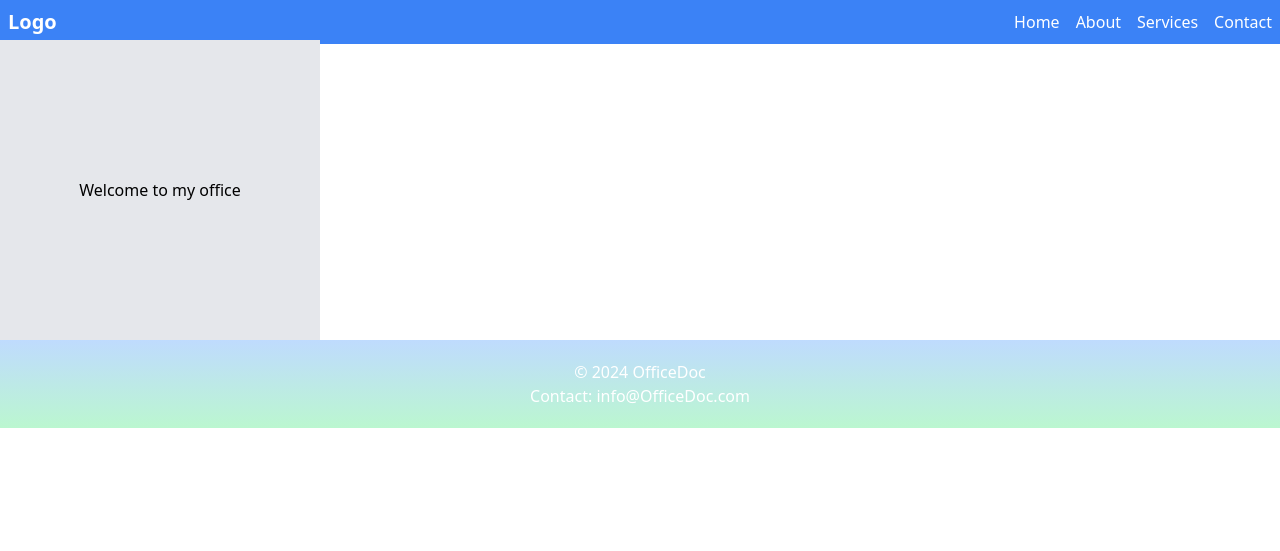
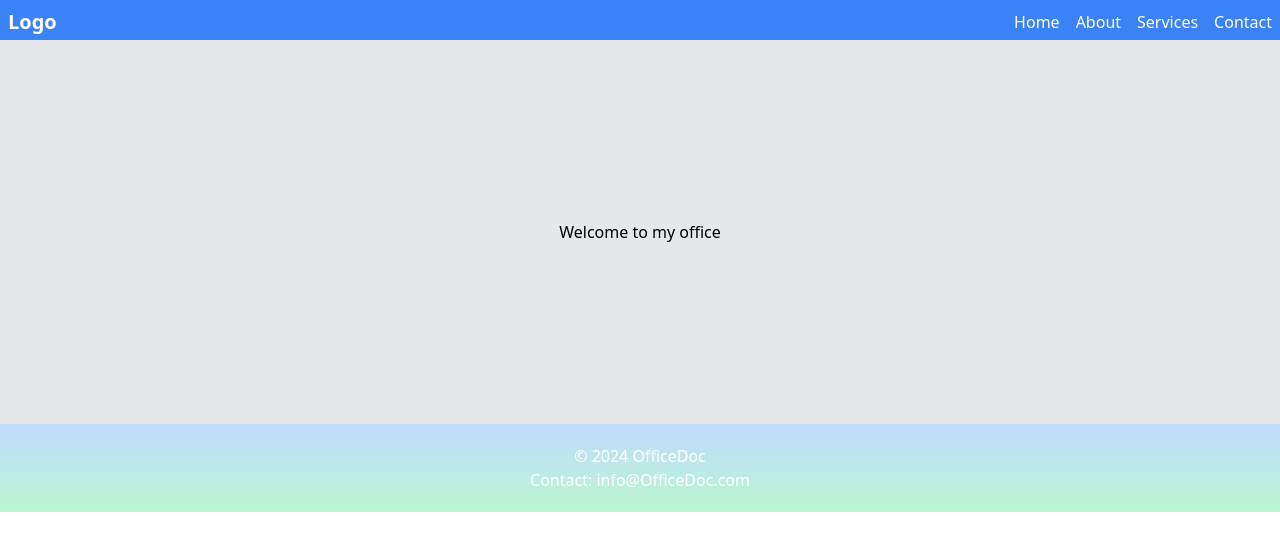
Before and after one commit to MateenSeddiqi/office_docs_tracker, a Django app: page / in a window 1280 px wide. Shown: the top 551 px of the page. Run offline with Django 4.2, Linux system fonts and the light colour scheme.

Commit message:
css style changes to footer and main dev

```diff
--- a/main/templates/base.html
+++ b/main/templates/base.html
@@ -19,7 +19,7 @@
         {% endblock %}
     </main>
 
-    <div class="sticky bottom-0">
+    <div class="">
         {% include 'include/footer.html' %}
     </div>
 
--- a/main/templates/landing.html
+++ b/main/templates/landing.html
@@ -3,8 +3,8 @@
 
 {% block content %}
 
-<div class="flex justify-center items-center bg-gray-200 p-4" style="height: 300px; width:20rem;">
-    <h1>Welcome to my office </h1>
+<div class="flex justify-center items-center bg-gray-200 h-96 p-4">
+    <h1 class="text-center">Welcome to my office</h1>
 </div>
 
 {% endblock %}
--- a/static/css_out/out.css
+++ b/static/css_out/out.css
@@ -917,6 +917,18 @@ video {
   height: 50%;
 }
 
+.h-4\/5 {
+  height: 80%;
+}
+
+.h-3\/6 {
+  height: 50%;
+}
+
+.h-96 {
+  height: 24rem;
+}
+
 .w-1 {
   width: 0.25rem;
 }
@@ -939,6 +951,10 @@ video {
 
 .w-20 {
   width: 5rem;
+}
+
+.w-1\/4 {
+  width: 25%;
 }
 
 .min-w-full {
```
